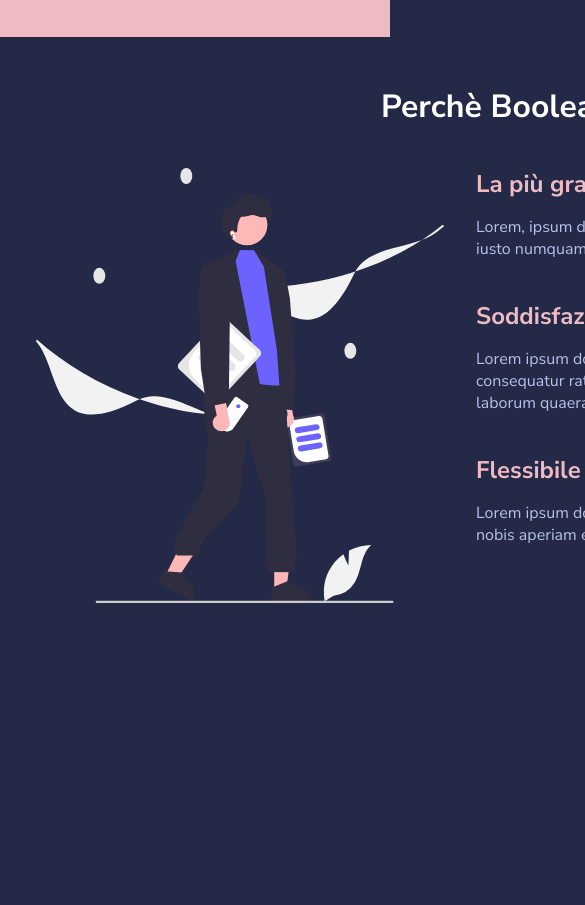
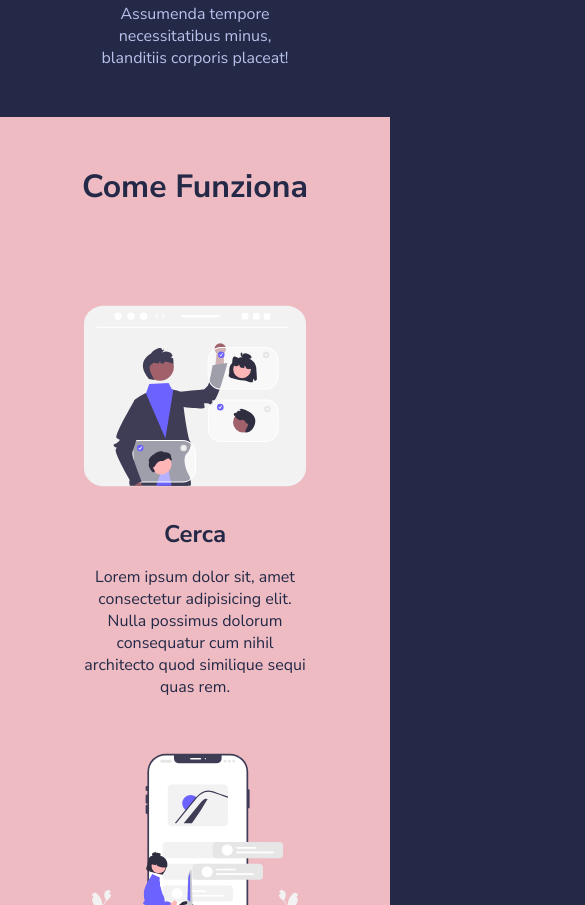
Before and after one commit to Saimon397/html-css-resp-wannabe, a plain HTML site: page EX2-repsonsive-wannabe-starter/index.html in a window 390 px wide. Shown: the part 1095-2000 px from the top of the page, 585 px wide, since content can reach past the window. Before the commit the page ends 1752 px from the top, so only its background shows below. Drawn offline with Linux system fonts and the light colour scheme.

Commit message:
Work_done

```diff
--- a/EX2-repsonsive-wannabe-starter/css/style.css
+++ b/EX2-repsonsive-wannabe-starter/css/style.css
@@ -111,6 +111,7 @@ img {
 .why-us {
     margin-bottom: 3rem;
 }
+
 .why-us .col-left {
     width: 40%;
 }
@@ -127,3 +128,67 @@ img {
 /************************************************
     SOLUZIONE RESPONSIVE
  ************************************************/
+
+@media screen and (max-width:768px) {
+    .container {
+        width: auto;
+    }
+}
+
+@media screen and (max-width:480px) {
+    .row {
+        flex-direction: column;
+    }
+
+    .card {
+        margin-top: 3rem;
+    }
+
+    .lessons .col {
+        width: 100%;
+    }
+
+    .steps {
+        margin-bottom: 0;
+    }
+
+    .steps .col {
+        width: 100%;
+    }
+
+    .container {
+        width: 100%;
+    }
+
+    .why-us {
+        background-color: #222;
+        margin-bottom: 0;
+        padding-bottom: 3rem;
+        padding-top: 3rem;
+    }
+
+    .why-us .col-left {
+        width: 100%;
+    }
+
+    .why-us .col-right {
+        width: 100%;
+        padding-top: 2rem;
+    }
+
+    .col {
+        padding-left: 2rem;
+        padding-right: 2rem;
+    }
+
+    .text-center {
+        padding-left: 2rem;
+        padding-right: 2rem;
+    }
+}
+
+@media screen and (max-width:1160px) and (min-width:768px) {
+    .container {
+        width: 100%;
+    }
+}
```
